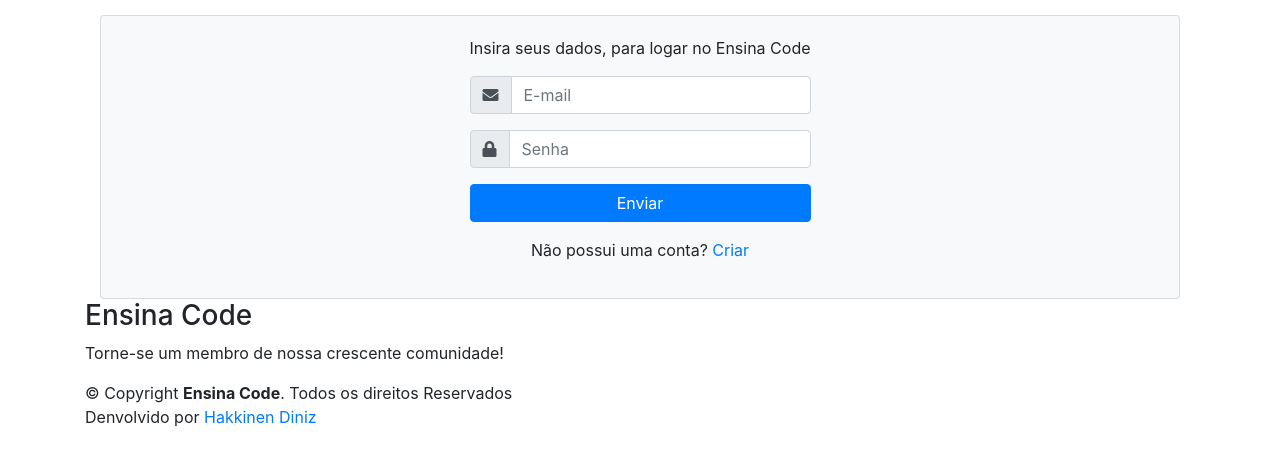
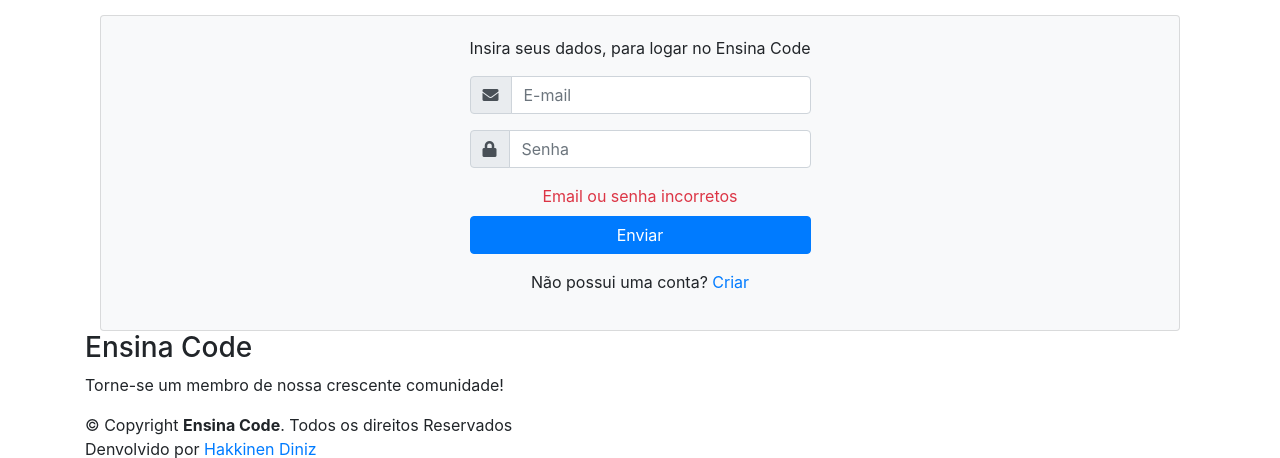
Before and after one commit to DiniZ44/EnsinaCode, a Django app: page /login_done/ in a window 1280 px wide. Shown: the part 56-514 px from the top of the page. Run offline with Django 3.2, Linux system fonts and the light colour scheme; data comes from the database, SQL or seed files in the repository; some libraries are stand-ins or nearby versions.

Commit message:
Updates, login and register With Feedback OK

```diff
--- a/core/templates/core/login.html
+++ b/core/templates/core/login.html
@@ -91,6 +91,8 @@
 		</div>
         <input name="senha_login" class="form-control" placeholder="Senha" type="password" maxlength="10">
     </div>
+
+        <center> <label class="text-danger"> {{ msg }}  </label></center>
         <!-- form-group// -->
         <div class="form-group">
         <button type="submit" class="btn btn-primary btn-block"> Enviar  </button>
--- a/core/templates/core/register.html
+++ b/core/templates/core/register.html
@@ -98,6 +98,7 @@
 		</div>
         <input name="senha_repeat_register" class="form-control" placeholder="Confirmar Senha" type="password " maxlength="10">
     </div> <!-- form-group// -->
+        <center> <label class="text-danger"> {{ msg }}  </label></center>
     <div class="form-group">
         <button type="submit" class="btn btn-primary btn-block"> Criar Conta  </button>
     </div> <!-- form-group// -->
--- a/core/views.py
+++ b/core/views.py
@@ -26,12 +26,20 @@
     nome_rec = request.GET.get('nome_register')
     email_rec = request.GET.get('email_register')
     senha_rec = request.GET.get('senha_register')
+    senha_rec1 = request.GET.get('senha_repeat_register')
 
     reg_usuario.nome = nome_rec
     reg_usuario.email = email_rec
     reg_usuario.senha = senha_rec
-    reg_usuario.save()
-    return render(request, 'core/reg_done.html',)
+
+    if senha_rec1 == senha_rec :
+        reg_usuario.save()
+        return render(request, 'core/reg_done.html', )
+
+    else:
+        context = {'msg': 'As senhas diferem'}
+        return render(request, 'core/register.html', context)
+
 
 def login_done(request):
 
```
